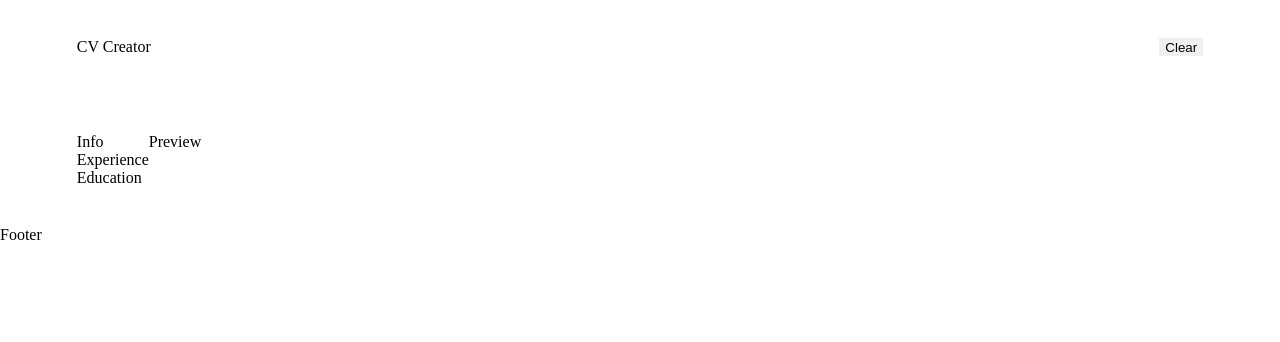
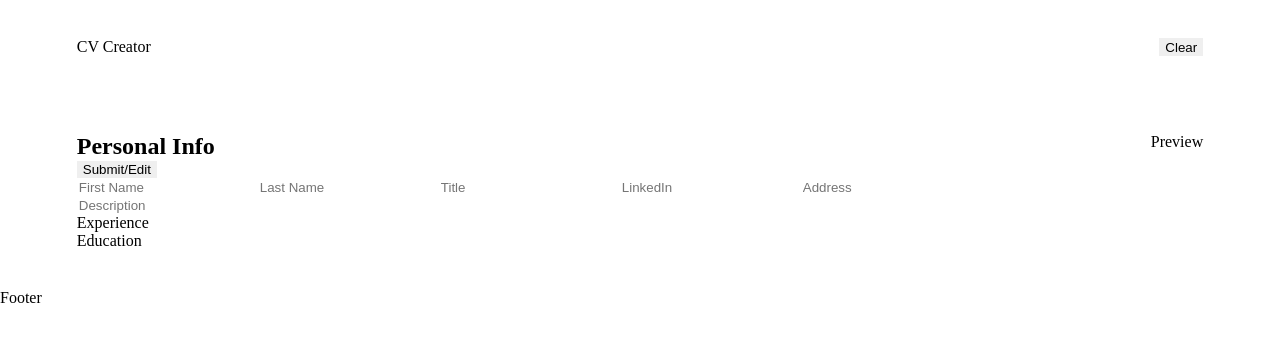
Before and after one commit to samsonc89/cv-project, a React (Create React App) app: page / in a window 1280 px wide. Shown: the top 342 px of the page. Built offline with nearby package versions, Linux system fonts and the light colour scheme.

Commit message:
Create base elements for personal information section

```diff
--- a/src/components/info/Info.jsx
+++ b/src/components/info/Info.jsx
@@ -7,7 +7,22 @@ class Info extends Component {
   }
 
   render() {
-    return <div>Info</div>;
+    return (
+      <div className="info__container">
+        <div className="info__heading">
+          <h2>Personal Info</h2>
+          <button>Submit/Edit</button>
+        </div>
+        <div className="info__input__container">
+          <input type="text" placeholder="First Name"></input>
+          <input type="text" placeholder="Last Name"></input>
+          <input type="text" placeholder="Title"></input>
+          <input type="text" placeholder="LinkedIn"></input>
+          <input type="text" placeholder="Address"></input>
+          <input type="text" placeholder="Description"></input>
+        </div>
+      </div>
+    );
   }
 }
 
```
